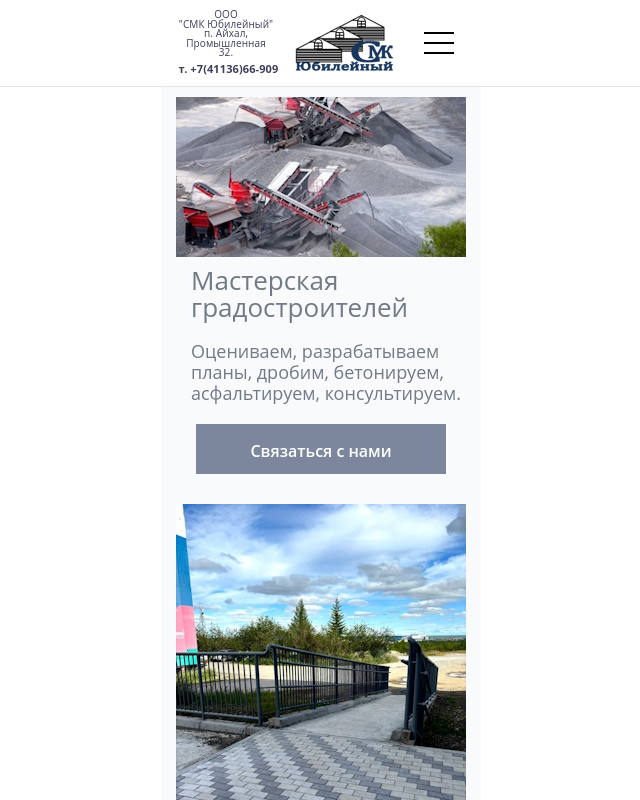
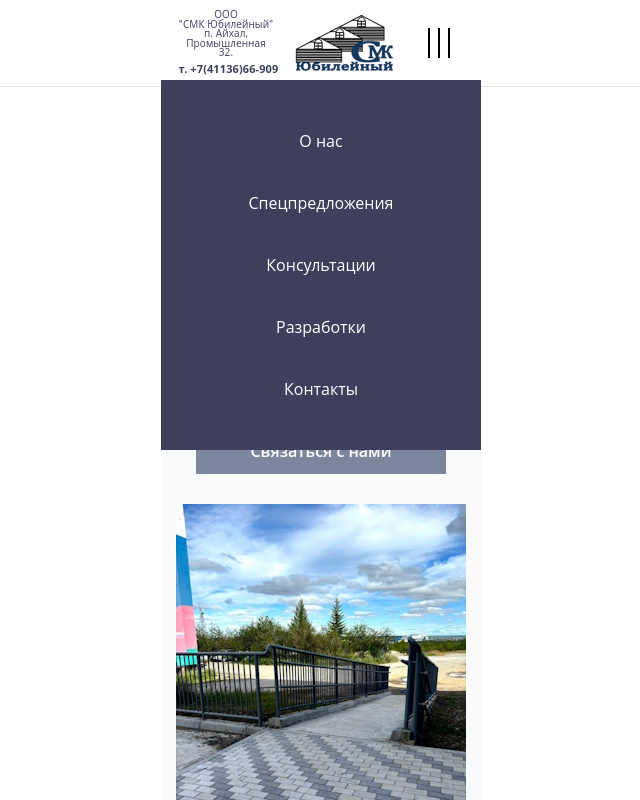
Before and after one commit to FilipchikAV/smk, a website: page src/index.html in a window 1280 px wide. Both pictures are taken after a click on the button "Кнопка выпадающего меню.". Shown: the top 800 px of the page, without its empty margins (319-959 px from the left). Drawn offline with Linux system fonts and the light colour scheme.

Commit message:
еще поработал с smk14.ru

```diff
--- a/src/css/styles.css
+++ b/src/css/styles.css
@@ -8,6 +8,12 @@
   width: 100%;
   padding: 10px;
   border-bottom: 1px solid rgba(113, 122, 134, 0.2);
+}
+.header__nav {
+  width: 100%;
+  max-width: 320px;
+  position: relative;
+  margin: 0 auto;
 }
 .header__wrap {
   width: 100%;
@@ -27,9 +33,10 @@
   line-height: 0.95;
   color: #3D3F5B;
 }
-.header__link {
+.header__link--logotype {
   display: block;
   margin-right: 30px;
+  text-decoration: none;
 }
 .header__link-tel {
   display: block;
@@ -38,6 +45,9 @@
   font-weight: bold;
   letter-spacing: 0.01em;
   color: #3D3F5B;
+}
+.header__link--logo {
+  display: none;
 }
 .header__img-logo {
   display: block;
@@ -51,6 +61,51 @@
   cursor: pointer;
   border: none;
 }
+.header__btn--vert {
+  transform: rotate(90deg);
+  transition: transform 0.5s linear;
+}
+.header__list {
+  width: 100%;
+  max-width: 320px;
+  padding: 30px 0;
+  list-style-type: none;
+  display: flex;
+  flex-direction: column;
+  align-items: center;
+  position: absolute;
+  top: 70px;
+  left: 0;
+  z-index: 1;
+  background: #3D3F5B;
+  transition: all 0.5s ease-out;
+  /* Анимация */
+}
+.header__link {
+  text-decoration: none;
+  display: block;
+  padding: 20px;
+  color: #FFFFFF;
+  position: relative;
+  cursor: pointer;
+}
+.header__link::after {
+  content: "";
+  display: block;
+  height: 2px;
+  position: absolute;
+  bottom: 0;
+  left: 0;
+  right: 0;
+  z-index: 20;
+}
+.header__link:hover {
+  background: #7c879d;
+  transition: background 0.5s linear;
+}
+.header__link--logo {
+  display: none;
+}
 .footer {
   width: 100%;
   margin: 0 auto;
@@ -62,20 +117,19 @@
   margin: 0 auto;
   padding: 10px 20px 10px 10px;
   display: flex;
-  justify-content: space-between;
+  justify-content: space-around;
   align-items: center;
   background: #7c879d;
 }
 .footer__link {
   display: block;
-  margin-right: 30px;
 }
 .footer__img-logo {
   display: block;
 }
 .footer__info {
   color: #FFFFFF;
-  font-size: 14px;
+  font-size: 12px;
 }
 .masters {
   width: 100%;
--- a/src/index.html
+++ b/src/index.html
@@ -19,7 +19,7 @@
 						т. +7(41136)66-909
 					</a>
 				</div>
-				<a href="" class="header__link">
+				<a href="" class="header__link--logotype">
 					<img src="img/logo-smk.png" alt="Логотип" class="header__img-logo">
 				</a>
 				<button class="header__btn">
@@ -45,7 +45,7 @@
 					</a>
 				</li>
 				<li class="header__item">
-					<a href="#" class="header__link">
+					<a href="#" class="header__link header__link--logo">
 						<img src="img/logo-smk.png" alt="Логотип" class="header__img-logo">
 					</a>
 				</li>
@@ -85,7 +85,7 @@
 			<a href="#" type="button" class="masters__feedback">
 				Связаться с нами
 			</a>
-			<img src="img/udachni-territory-mobile.jpg" alt="Преддомовая территория г. Удачный" class="masters__img">
+			<img src="img/udachni-territory-mobile.jpg" alt="Придомовая территория г. Удачный" class="masters__img">
 			<p class="masters__info">
 				Придомовая территория,<br> г. Удачный
 			</p>
@@ -133,19 +133,19 @@
 			</h2>
 			<img src="img/udachni-ploshad-mobile.jpg" alt="Площадь в г. Удачном" class="works__img">
 			<p class="works__info">
-				Асфальтированная площадь<br> в г. Удачном
+				Асфальтированная площадь<br> г. Удачный
 			</p>
-			<img src="img/udachni-ploshad-mobile.jpg" alt="Площадь в г. Удачном" class="works__img">
+			<img src="img/udachni-ploshad-mobile.jpg" alt="Тротуарная плитка вокруг храма п. Айхал" class="works__img">
 			<p class="works__info">
-				Тротуарная плитка вокруг храма<br> в п. Айхал
+				Тротуарная плитка вокруг храма<br> п. Айхал
 			</p>
-			<img src="img/udachni-ploshad-mobile.jpg" alt="Площадь в г. Удачном" class="works__img">
+			<img src="img/ploshad-aykhal-mobile.jpg" alt="Центральная площать п. Айхал" class="works__img">
 			<p class="works__info">
-				Центральная площадь<br> в п. Айхал
+				Центральная площадь<br> п. Айхал
 			</p>
 			<img src="img/dvor-udachni-mobile.jpg" alt="Площадь в г. Удачном" class="works__img">
 			<p class="works__info">
-				Внутридомовая территория<br> в г. Удачный
+				Внутридомовая территория<br> г. Удачный
 			</p>
 		</section>
 	</main>
@@ -155,12 +155,13 @@
 				<img src="img/logo-smk-min.png" alt="Логотип" class="footer__img-logo">
 			</a>
 			<p class="footer__info">
-				Собственная разработка.
+				Собственная<br> разработка.
 			</p>
 			<p class="footer__info">
 				2025г.
 			</p>
 		</div>
 	</footer>
+	<script src="js/main.js" class="script"></script>
 </body>
 </html>
--- /dev/null
+++ b/src/js/main.js
@@ -0,0 +1,9 @@
+let btnMobile = document.querySelector('.header__btn');
+let navList = document.querySelector('.header__list');
+
+btnMobile.addEventListener('click', toggleMenu);
+
+function toggleMenu() {
+  navList.classList.toggle('visually-hidden');
+  btnMobile.classList.toggle('header__btn--vert');
+}
--- a/src/less/blocks/footer.less
+++ b/src/less/blocks/footer.less
@@ -10,18 +10,17 @@
   margin: 0 auto;
   padding: 10px 20px 10px 10px;
   display: flex;
-  justify-content: space-between;
+  justify-content: space-around;
   align-items: center;
   background: #7c879d;
 }
 .footer__link {
   display: block;
-  margin-right: 30px;
 }
 .footer__img-logo {
   display: block;
 }
 .footer__info {
   color: #FFFFFF;
-  font-size: 14px;
+  font-size: 12px;
 }
--- a/src/less/blocks/header.less
+++ b/src/less/blocks/header.less
@@ -2,6 +2,12 @@
   width: 100%;
   padding: 10px;
   border-bottom: 1px solid rgba(113, 122, 134, 0.2);
+}
+.header__nav {
+  width: 100%;
+  max-width: 320px;
+  position: relative;
+  margin: 0 auto;
 }
 .header__wrap {
   width: 100%;
@@ -21,9 +27,10 @@
   line-height: 0.95;
   color: #3D3F5B;
 }
-.header__link {
+.header__link--logotype {
   display: block;
   margin-right: 30px;
+  text-decoration: none;
 }
 .header__link-tel {
   display: block;
@@ -32,6 +39,9 @@
   font-weight: bold;
   letter-spacing: 0.01em;
   color: #3D3F5B;
+}
+.header__link--logo {
+  display: none;
 }
 .header__img-logo {
   display: block;
@@ -45,3 +55,48 @@
   cursor: pointer;
   border: none;
 }
+.header__btn--vert {
+  transform: rotate(90deg);
+  transition: transform 0.5s linear;
+}
+.header__list {
+  width: 100%;
+  max-width: 320px;
+  padding: 30px 0;
+  list-style-type: none;
+  display: flex;
+  flex-direction: column;
+  align-items: center;
+  position: absolute;
+  top: 70px;
+  left: 0;
+  z-index: 1;
+  background: #3D3F5B;
+  transition: all 0.5s ease-out; /* Анимация */
+}
+.header__link {
+  text-decoration: none;
+  display: block;
+  padding: 20px;
+  color: #FFFFFF;
+  position: relative;
+  cursor: pointer;
+
+  &::after {
+    content: "";
+    display: block;
+    height: 2px;
+    position: absolute;
+    bottom: 0;
+    left: 0;
+    right: 0;
+    z-index: 20;
+  }
+  &:hover {
+    background: #7c879d;
+    transition: background 0.5s linear;
+  }
+}
+.header__link--logo {
+  display: none;
+}
```
Also changed, not shown: src/img/ploshad-aykhal-mobile.jpg (added), src/img/ploshad-aykhal-notepad.jpg (added), src/img/ploshad-aykhal-pc.jpg (added).
